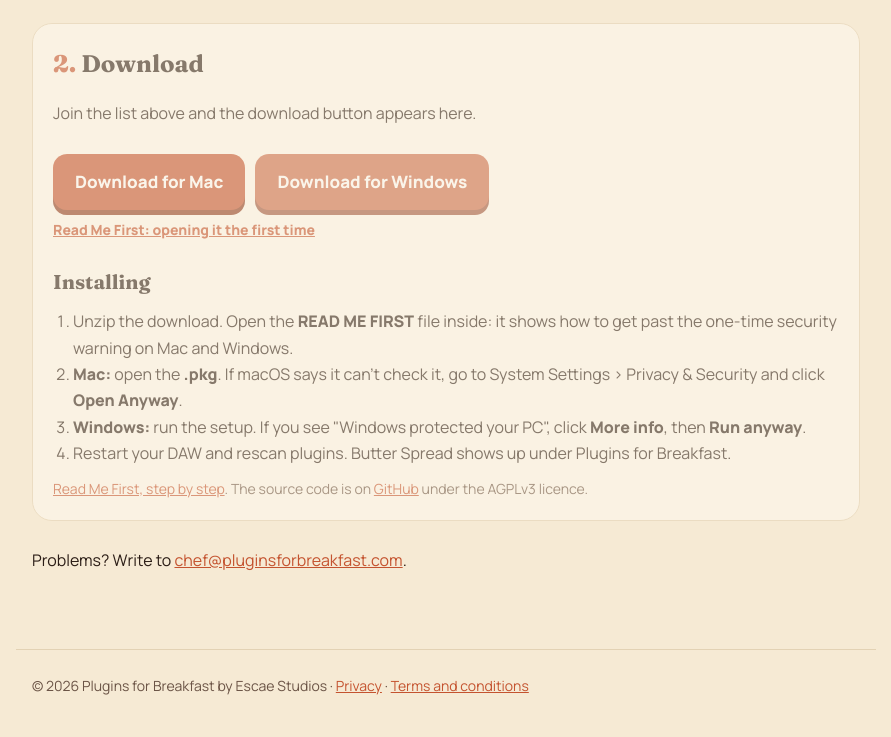
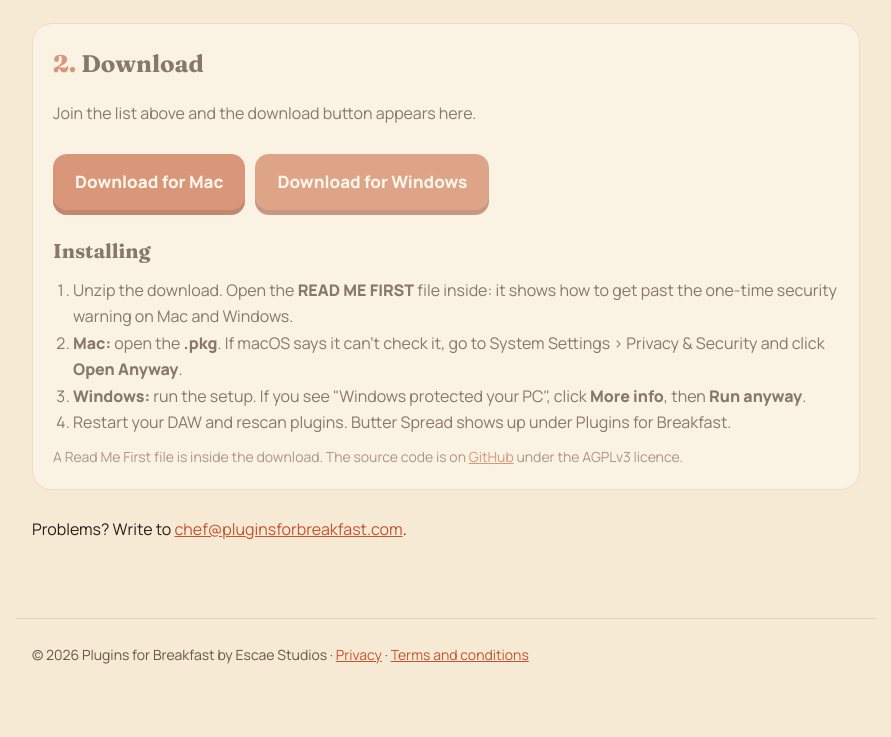
Before and after one commit to sarthakzzz/mise-en-place, a plain HTML site: page butter-spread/index.html in a window 1280 px wide. Shown: the part 854-1591 px from the top of the page, without its empty margins (194-1085 px from the left). After the commit the page ends 1560 px from the top, so only its background shows below. Drawn offline with Linux system fonts and the light colour scheme.

Commit message:
Remove Read Me First links from pages; the guide ships inside each download

```diff
--- a/assets/bs-download.js
+++ b/assets/bs-download.js
@@ -1,4 +1,4 @@
-/* Butter Spread download choice: Mac and Windows buttons plus the Read Me First link.
+/* Butter Spread download choice: Mac and Windows buttons (each zip carries its own Read Me First text file).
    PFB_BS.buttons(className) returns an element; the visitor's own system comes first. */
 (() => {
   const C = (window.CONFIG || {}).butterSpread || {}, fb = (window.CONFIG || {}).butterSpreadFallback || 'https://github.com/sarthakzzz/butter-spread/releases/latest';
@@ -16,9 +16,7 @@
     const make = (os, label, href) => { const a = document.createElement('a'); a.className = btnClass; a.href = href || fb; a.setAttribute('download', ''); a.textContent = label; a.dataset.os = os; return a; };
     const mac = make('mac', 'Download for Mac', C.mac), win = make('win', 'Download for Windows', C.win);
     (isWin ? [win, mac] : [mac, win]).forEach((a, i) => { if (i) a.classList.add('alt'); row.append(a); });
-    const rm = document.createElement('a'); rm.className = 'bsdl-rm'; rm.href = C.readme || '/butter-spread/read-me-first/'; rm.target = '_blank'; rm.rel = 'noopener';
-    rm.textContent = 'Read Me First: opening it the first time';
-    box.append(row, rm);
+    box.append(row);
     return box;
   }
   window.PFB_BS = {buttons, isWin};
--- a/butter-spread/index.html
+++ b/butter-spread/index.html
@@ -78,7 +78,7 @@ ol.install{margin:10px 0 0;padding-left:20px}
     <li><b>Windows:</b> run the setup. If you see "Windows protected your PC", click <b>More info</b>, then <b>Run anyway</b>.</li>
     <li>Restart your DAW and rescan plugins. Butter Spread shows up under Plugins for Breakfast.</li>
   </ol>
-  <p class="note"><a href="read-me-first/">Read Me First, step by step</a>. The source code is on <a href="https://github.com/sarthakzzz/butter-spread" rel="noopener">GitHub</a> under the AGPLv3 licence.</p>
+  <p class="note">A Read Me First file is inside the download. The source code is on <a href="https://github.com/sarthakzzz/butter-spread" rel="noopener">GitHub</a> under the AGPLv3 licence.</p>
 </section>
 
 <p>Problems? Write to <a id="mail" href="mailto:chef@pluginsforbreakfast.com">chef@pluginsforbreakfast.com</a>.</p>
```
